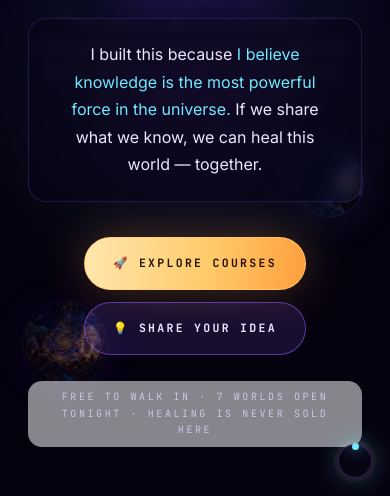
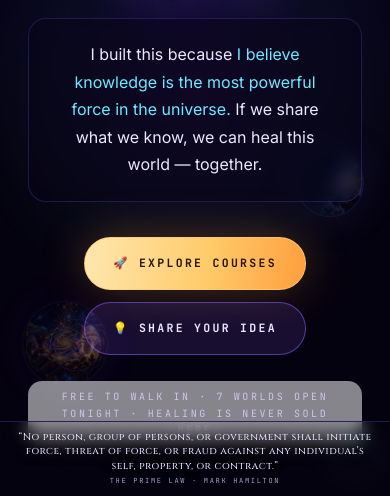
Before and after one commit to scottseeley716-hub/raising-awareness-together-site, a plain HTML site: page index.html in a window 390 px wide. Shown: the part 348-844 px from the top of the page. Drawn offline with Linux system fonts and the light colour scheme.

Commit message:
Carry the Prime Law as a readable inscription at the foot of every page

```diff
--- a/index.html
+++ b/index.html
@@ -751,15 +751,21 @@
 
 
   /* ===== the Prime Law, as a quiet background layer on every page ===== */
-  .primelaw{position:fixed;inset:0;z-index:0;display:flex;flex-direction:column;align-items:center;justify-content:center;
-    gap:16px;padding:0 9vw;text-align:center;pointer-events:none;user-select:none;opacity:.16;mix-blend-mode:screen}
-  .primelaw p{font-family:Cinzel,Georgia,serif;font-size:clamp(13px,1.35vw,19px);line-height:1.95;letter-spacing:.05em;
-    max-width:1080px;color:#EDE6FF;margin:0}
-  .primelaw span{font-family:"JetBrains Mono",ui-monospace,monospace;font-size:9px;letter-spacing:.34em;text-transform:uppercase;color:#B9AFDB}
+  /* ===== the Prime Law, carried at the foot of every page ===== */
+  body{padding-bottom:76px}
+  .primelaw{position:fixed;left:0;right:0;bottom:0;z-index:55;pointer-events:none;user-select:none;
+    display:flex;flex-direction:column;align-items:center;gap:3px;padding:11px 20px 12px;text-align:center;
+    background:linear-gradient(180deg,rgba(5,2,15,0) 0%,rgba(5,2,15,.72) 42%,rgba(5,2,15,.92) 100%);
+    backdrop-filter:blur(9px);-webkit-backdrop-filter:blur(9px);border-top:1px solid rgba(139,92,255,.24)}
+  .primelaw p{margin:0;max-width:1080px;font-family:Cinzel,Georgia,serif;font-size:clamp(10.5px,1.05vw,13.5px);
+    line-height:1.5;letter-spacing:.05em;color:#E4DCFA;text-shadow:0 1px 12px rgba(5,2,15,.95)}
+  .primelaw span{font-family:"JetBrains Mono",ui-monospace,monospace;font-size:8px;letter-spacing:.32em;
+    text-transform:uppercase;color:#A79DCB}
   @media(max-width:760px){
-    .primelaw{opacity:.2;padding:0 8vw;gap:12px}
-    .primelaw p{font-size:12.5px;line-height:1.95}
-    .primelaw span{font-size:8px;letter-spacing:.26em}
+    body{padding-bottom:66px}
+    .primelaw{padding:8px 14px 9px;gap:2px}
+    .primelaw p{font-size:10px;line-height:1.45}
+    .primelaw span{font-size:7px;letter-spacing:.24em}
   }
 </style>
 </head>
```
Also changed, not shown: builder.html (+16 -0 lines), creator-portal.html (+14 -8 lines), mission.html (+14 -8 lines), services.html (+14 -8 lines).
